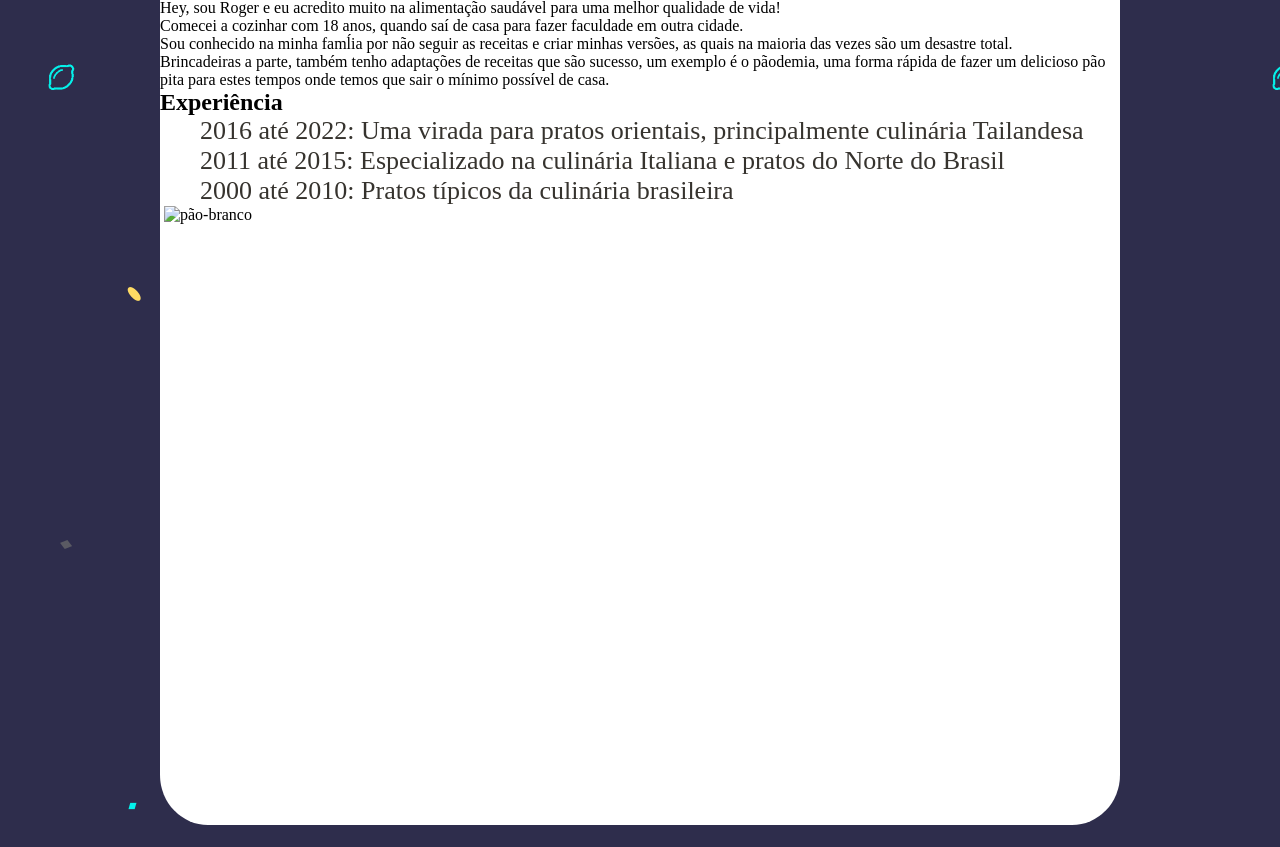
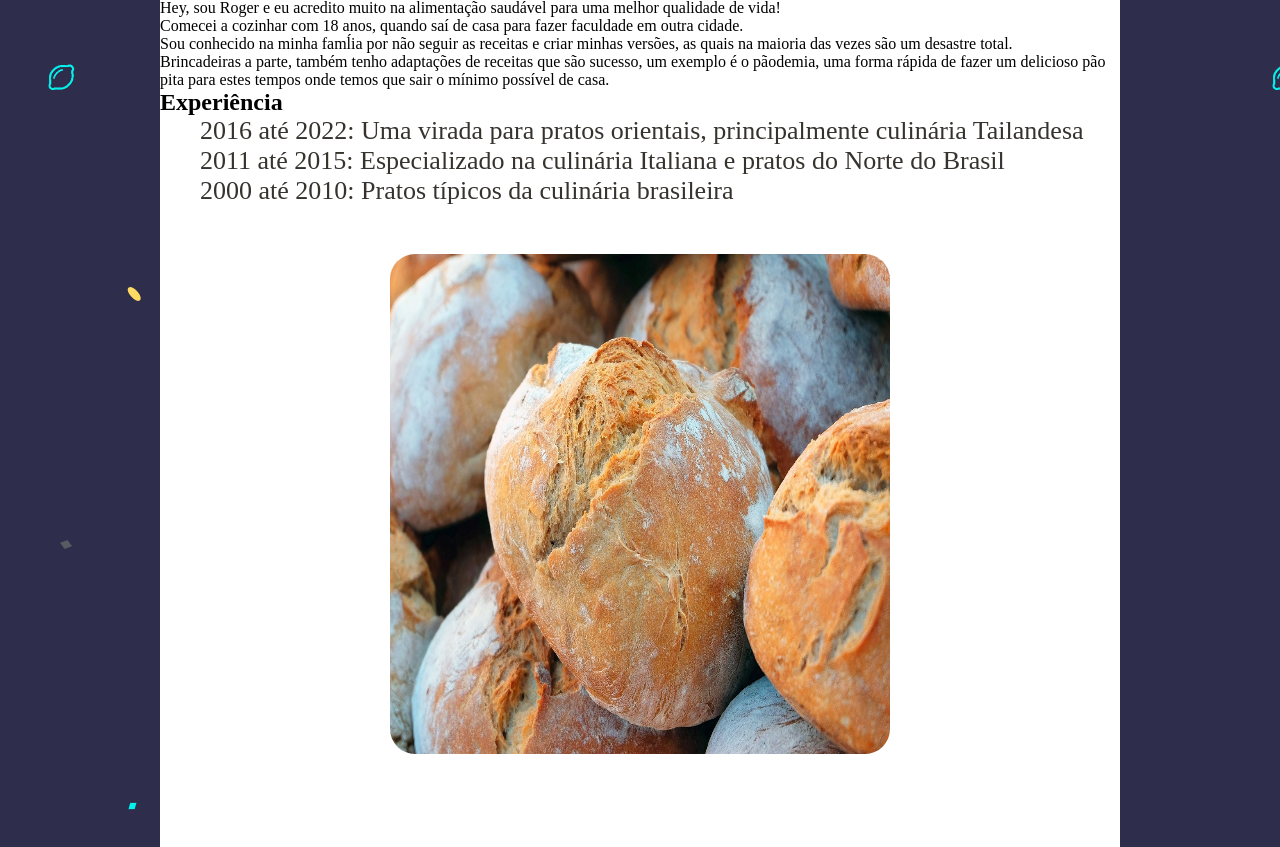
Before and after one commit to CarolineIngrid/d2.5-BuserTech, a plain HTML site: page index.html in a window 1280 px wide. Shown: the part 704-1551 px from the top of the page. Before the commit the page ends 1529 px from the top, so only its background shows below. Drawn offline with Linux system fonts and the light colour scheme.

Commit message:
estilizando paǵina

```diff
--- a/index.html
+++ b/index.html
@@ -44,9 +44,17 @@
 
             </div>
 
-            <div class="portfólio">
-                <img src="" alt="">
-                <img src="" alt="pão-branco">
+            <div class="portfolio">
+                <img src="imagens/bread-1280.jpg" alt="pão-branco">
+                <img src="imagens/bread-1920.jpg" alt="pão-austriaco">
+                <img src="imagens/dough-g9eajpg">
+            </div>
+
+            <div class="contato">
+
+            </div>
+
+            <div class="habilidades">
 
             </div>
     </div>
--- a/style.css
+++ b/style.css
@@ -13,11 +13,11 @@
     /* display: flex;
     flex-direction: column; */
     width: 960px;
-    height: 1000px;
     margin: auto;
     background-color: #fff;
     margin-top: 15%;
     border-radius: 5%;
+    margin-bottom: 10%;
 }
 
  .conteudo ul{
@@ -59,6 +59,17 @@
     padding-top: 10%;
 }
 
-.conteudo section{
+.portfolio img {
+    width: 500px;
+    height: 500px;
+    border-radius: 5%;
+    margin-bottom: 5%;
+    margin-top: 5%;
 
 }
+
+.portfolio{
+    display: flex;
+    flex-direction: column;
+    align-items: center;
+}
```
